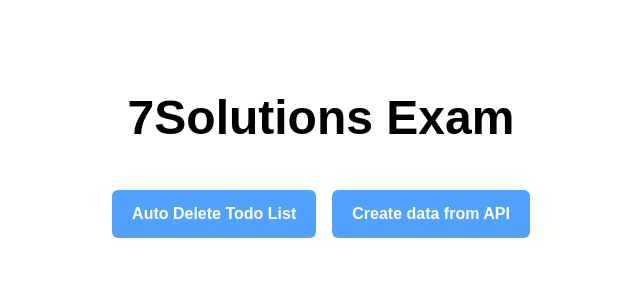
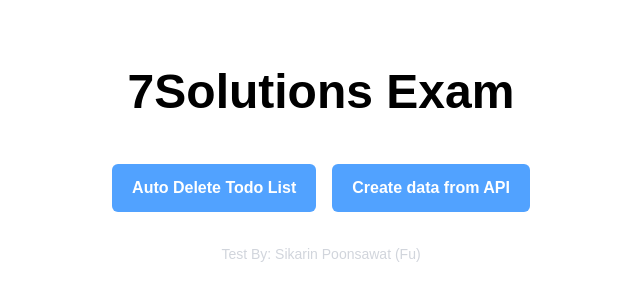
Before and after one commit to zoom2009/7solutions-exam, a Next.js app: page / in a window 1280 px wide. Shown: the part 234-534 px from the top of the page, without its empty margins (319-959 px from the left). Built offline with nearby package versions, Linux system fonts and the light colour scheme.

Commit message:
add who test

```diff
--- a/src/app/page.tsx
+++ b/src/app/page.tsx
@@ -20,6 +20,9 @@ const HomePage = () => {
           Create data from API
         </Link>
       </div>
+      <p className="text-center mt-8 text-sm text-gray-300">
+        Test By: Sikarin Poonsawat (Fu)
+      </p>
     </div>
   )
 }
```
